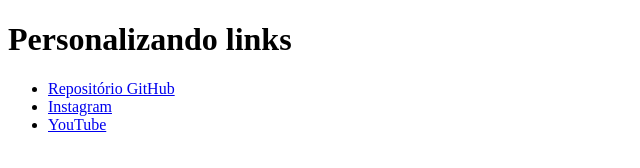
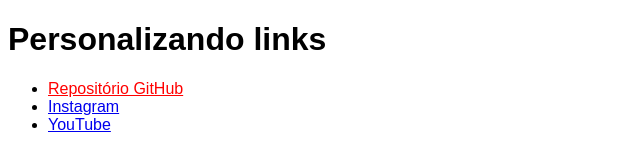
Before and after one commit to Mateu-SRodrigues/Curso-HTML5-CSS3, a plain HTML site: page Módulo 2/exercicios/ex020/pseudo-elementos/links.html in a window 1280 px wide. In both pictures the pointer is over the link "Repositório GitHub". Shown: the whole page, without its empty margins (0-640 px from the left). Drawn offline with Linux system fonts and the light colour scheme.

Commit message:
Adiciona estado hover aos links

```diff
--- a/Módulo 2/exercicios/ex020/pseudo-elementos/links.html
+++ b/Módulo 2/exercicios/ex020/pseudo-elementos/links.html
@@ -4,6 +4,15 @@
     <meta charset="UTF-8">
     <meta name="viewport" content="width=device-width, initial-scale=1.0">
     <title>Links</title>
+    <style>
+        body {
+            font-family: Arial, Helvetica, sans-serif;
+        }
+        a:hover {
+            color: red;
+            text-decoration: underline;
+        }
+    </style>
 </head>
 <body>
     <h1>Personalizando links</h1>
```
